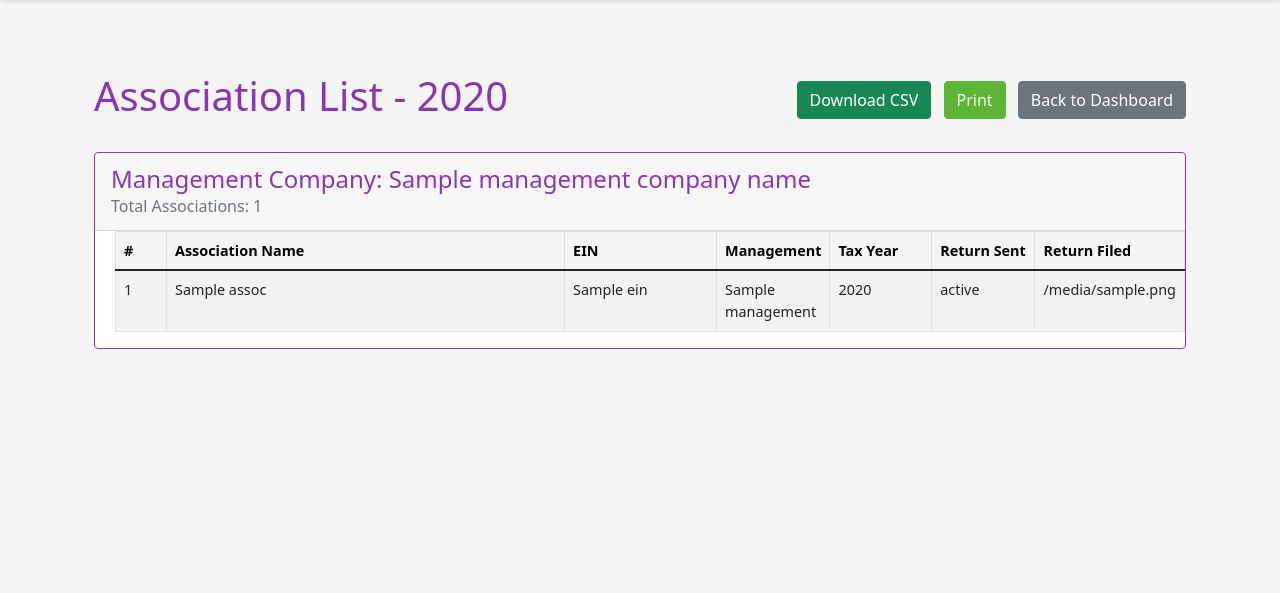
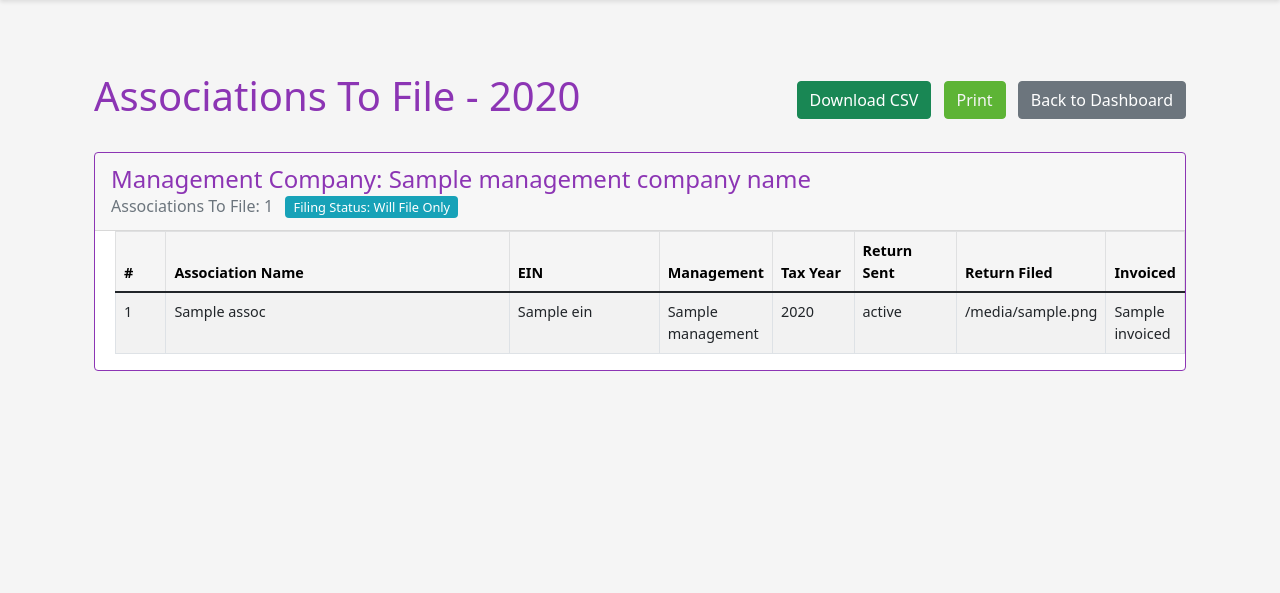
Before and after one commit to dougmclain/dynamite_tax, a Django app: template tax_form/templates/tax_form/export_associations.html in a window 1280 px wide. Shown: the part 88-681 px from the top of the page. Run offline with Django 4.2, Linux system fonts and the light colour scheme; the template is opened without the code that fills it: most values are stand-ins (such as "Sample title", 1, 10 or a date in 2020).

Commit message:
udpate export

```diff
--- a/tax_form/templates/tax_form/export_associations.html
+++ b/tax_form/templates/tax_form/export_associations.html
@@ -1,20 +1,20 @@
 {% extends "tax_form/base.html" %}
 {% load static %}
 
-{% block title %}Export Associations - {{ tax_year }}{% endblock %}
+{% block title %}Export Associations To File - {{ tax_year }}{% endblock %}
 
 {% block content %}
 <div class="container-fluid mt-5 export-container">
     <div class="d-flex justify-content-between align-items-center mb-4">
-        <h1>Association List - {{ tax_year }}</h1>
+        <h1>Associations To File - {{ tax_year }}</h1>
         <div class="export-actions">
             <a href="?{{ request.GET.urlencode }}&format=csv" class="btn btn-success">
-                <i class="fas fa-file-csv"></i> Download CSV
+                <i class="fas fa-download"></i> Download CSV
             </a>
             <a href="javascript:window.print();" class="btn btn-primary ms-2">
                 <i class="fas fa-print"></i> Print
             </a>
-            <a href="{% url 'dashboard' %}?tax_year={{ tax_year }}" class="btn btn-secondary ms-2">
+            <a href="{% url 'dashboard' %}?tax_year={{ tax_year }}&management_company={{ request.GET.management_company }}" class="btn btn-secondary ms-2">
                 <i class="fas fa-arrow-left"></i> Back to Dashboard
             </a>
         </div>
@@ -23,7 +23,10 @@
     <div class="card">
         <div class="card-header">
             <h2 class="h4 mb-0">Management Company: {{ management_company_name }}</h2>
-            <p class="text-muted mb-0">Total Associations: {{ associations_data|length }}</p>
+            <p class="text-muted mb-0">
+                Associations To File: {{ associations_data|length }}
+                <span class="badge bg-info ms-2">Filing Status: Will File Only</span>
+            </p>
         </div>
         <div class="card-body p-0">
             <div class="table-responsive">
@@ -31,12 +34,13 @@
                     <thead class="table-light">
                         <tr>
                             <th width="5%">#</th>
-                            <th width="40%">Association Name</th>
+                            <th width="35%">Association Name</th>
                             <th width="15%">EIN</th>
                             <th width="10%">Management</th>
-                            <th width="10%">Tax Year</th>
+                            <th width="8%">Tax Year</th>
                             <th width="10%">Return Sent</th>
                             <th width="10%">Return Filed</th>
+                            <th width="7%">Invoiced</th>
                         </tr>
                     </thead>
                     <tbody>
@@ -49,10 +53,11 @@
                             <td>{{ tax_year }}</td>
                             <td>{{ assoc.sent_status }}</td>
                             <td>{{ assoc.filed_status }}</td>
+                            <td>{{ assoc.invoiced }}</td>
                         </tr>
                         {% empty %}
                         <tr>
-                            <td colspan="7" class="text-center">No associations found</td>
+                            <td colspan="8" class="text-center">No associations to file found</td>
                         </tr>
                         {% endfor %}
                     </tbody>
@@ -103,7 +108,7 @@
 
         /* Add a title for printing */
         .export-container:before {
-            content: "Association List - {{ tax_year }} - {{ management_company_name }}";
+            content: "Associations To File - {{ tax_year }} - {{ management_company_name }}";
             display: block;
             text-align: center;
             font-size: 18pt;
@@ -125,5 +130,11 @@
     .export-container {
         max-width: 1600px;
     }
+
+    /* Make the title more specific about what's being shown */
+    .badge.bg-info {
+        font-size: 0.8rem;
+        font-weight: 500;
+    }
 </style>
 {% endblock %}
```
Also changed, not shown: tax_form/views/export.py (+60 -30 lines).
